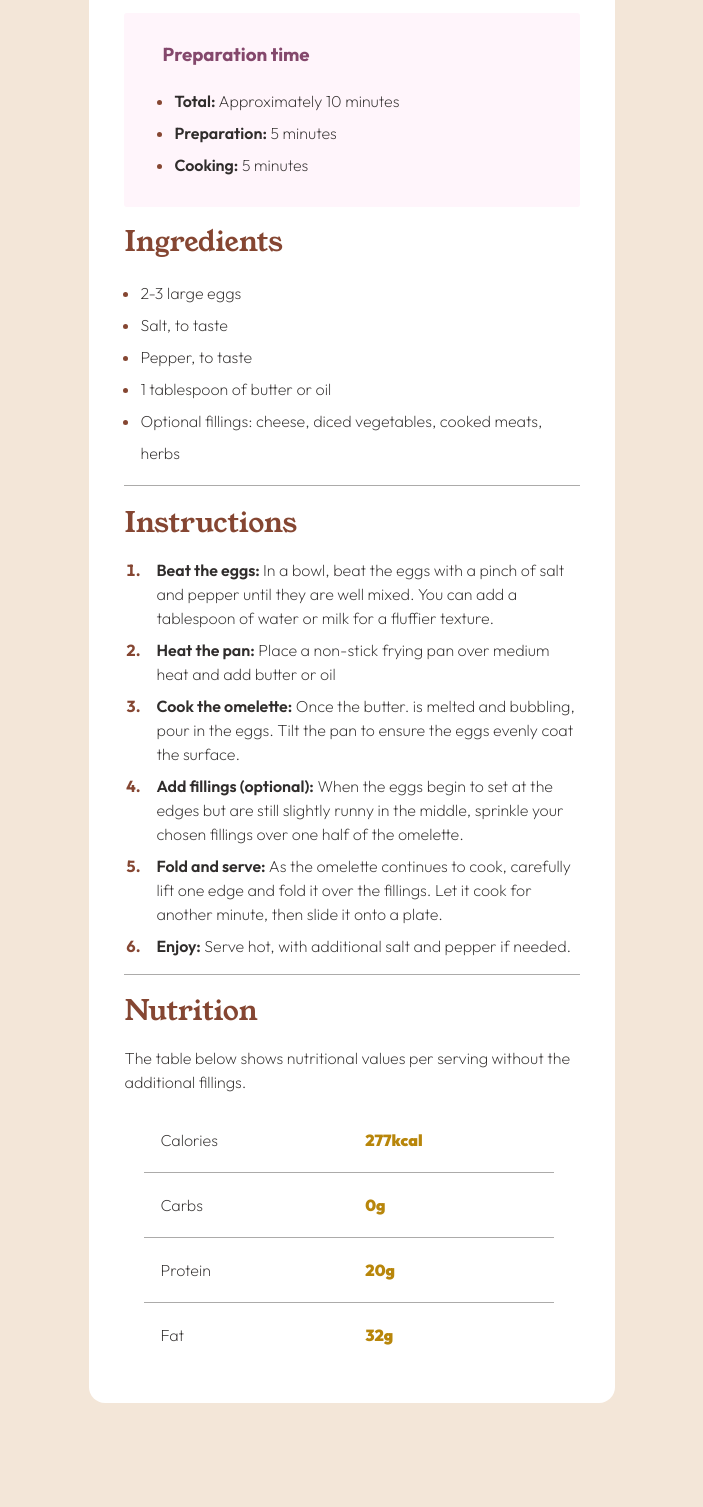
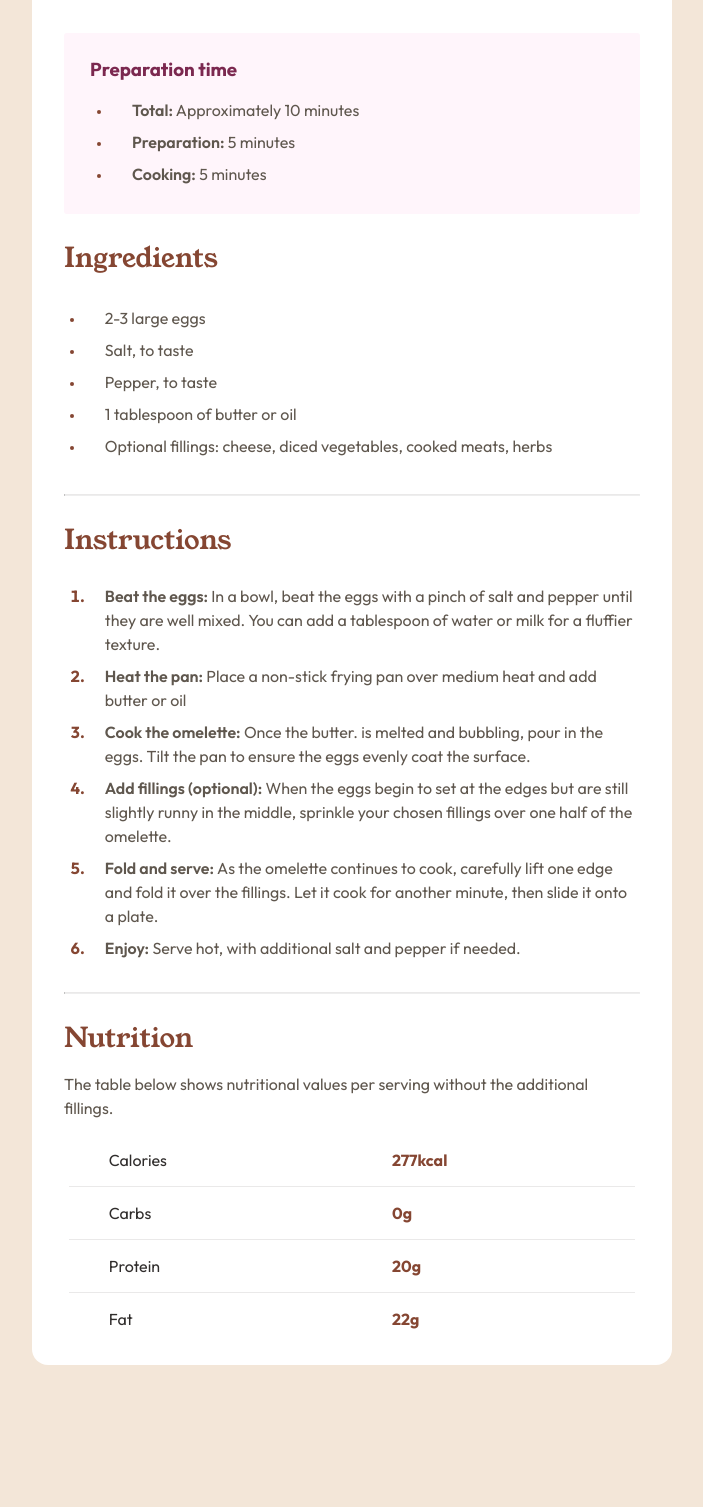
Before and after one commit to hmac100/RecipePage, a plain HTML site: page index.html in a window 1280 px wide. Shown: the part 556-2063 px from the top of the page, without its empty margins (288-991 px from the left). After the commit the page ends 2017 px from the top, so only its background shows below. Drawn offline with Linux system fonts and the light colour scheme.

Commit message:
Add files via upload
commit-2

```diff
--- a/index.html
+++ b/index.html
@@ -3,32 +3,17 @@
   <head>
     <meta charset="UTF-8" />
     <meta name="viewport" content="width=device-width, initial-scale=1.0" />
-    <!-- displays site properly based on user's device -->
-
-    <link
-      rel="icon"
-      type="image/png"
-      sizes="32x32"
-      href="./assets/images/favicon-32x32.png"
-    />
 
     <title>Frontend Mentor | Recipe page</title>
     <link rel="stylesheet" href="style.css" />
-    <style>
-      @import url("https://fonts.googleapis.com/css2?family=Young+Serif&display=swap");
-    </style>
-    <link rel="preconnect" href="https://fonts.googleapis.com" />
-    <link rel="preconnect" href="https://fonts.gstatic.com" crossorigin />
-    <link
-      href="https://fonts.googleapis.com/css2?family=Outfit:wght@100..900&family=Young+Serif&display=swap"
-      rel="stylesheet"/>
+
 
   </head>
 
   <body>
-    <div class="card">
+  <article>
     <div class="top-img">
-      <img src="./assets/images/image-omelette.jpeg" alt="" />
+      <img src="./assets/images/image-omelette.jpeg" alt="image of an omelette" />
     </div>
 <div class="mob">
       <h1>Simple Omelette Recipe</h1>
@@ -39,14 +24,16 @@
       </p>
       <section class="prep-time">
         <h3>Preparation time</h3>
+
         <ul>
           <li><span>Total:</span> Approximately 10 minutes</li>
           <li><span>Preparation:</span> 5 minutes</li>
           <li><span>Cooking:</span> 5 minutes</li>
         </ul>
       </section>
+      <h2>Ingredients</h2>
       <section class="ingredients">
-      <h2>Ingredients</h2>
+
       <ul>
         <li>2-3 large eggs</li>
         <li>Salt, to taste</li>
@@ -58,8 +45,9 @@
       </ul>
     </section>
       <hr>
+      <h2>Instructions</h2>
 <section class="instructions">
-      <h2>Instructions</h2>
+
       <ol>
         <li>
           <span>Beat the eggs: </span>In a bowl, beat the eggs with a pinch of
@@ -93,8 +81,9 @@
       </ol>
       </section>
       <hr>
+      <h2>Nutrition</h2>
       <section class="nutrition">
-      <h2>Nutrition</h2>
+
       <p>
         The table below shows nutritional values per serving without the
         additional fillings.
@@ -112,10 +101,10 @@
     <div class="grid-item">Protein</div>
     <div class="grid-item amount">20g</div>
     <div class="grid-item">Fat</div>
-    <div class="grid-item amount">32g</div>
+    <div class="grid-item amount">22g</div>
   </section>
 </div>
-</div>
+</article>
 </body>
 
 </html>
--- a/style.css
+++ b/style.css
@@ -1,20 +1,49 @@
+@import url("https://fonts.googleapis.com/css2?family=Young+Serif&display=swap");
+@import url("https://fonts.googleapis.com/css2?family=Outfit&display=swap");
+@import url("https://fonts.googleapis.com/css2?family=Outfit:wght@600&display=swap");
+@import url("https://fonts.googleapis.com/css2?family=Outfit:wght@700&display=swap");
+
+*,
+*::before,
+*::after {
+	box-sizing: border-box;
+	padding: 0px;
+	margin: 0px;
+}
+
+:root {
+	--primary-clr-Nutmeg: hsl(14, 45%, 36%);
+	--primary-clr-Dark-Raspberry: hsl(332, 51%, 32%);
+	--neutral-clr-White: hsl(0, 0%, 100%);
+	--neutral-clr-Rose-White: hsl(330, 100%, 98%);
+	--neutral-clr-Eggshell: hsl(30, 54%, 90%);
+	--neutral-clr-Light-Grey: hsl(30, 18%, 87%);
+	--neutral-clr-Wenge-Brown: hsl(30, 10%, 34%);
+	--neutral-clr-Dark-Charcoal: hsl(24, 5%, 18%);
+	--ff-1: "Young Serif", serif;
+	--ff-2: "Outfit", serif;
+	--fs-base: 16px;
+	--fw-regular: 400;
+	--fw-semi-bold: 600;
+	--fw-bold: 700;
+}
+
 body {
 	min-height: 100vh;
 	display: flex;
 	justify-content: center;
 	align-items: center;
 	padding: 6rem 0;
-  color: hsl(24, 5%, 18%);
+	color: var(--neutral-clr-Dark-Charcoal);
 	background-color: hsl(30, 54%, 90%);
 }
 
-.card {
-  margin: 0 auto;
+article {
 	display: flex;
 	flex-direction: column;
-  width: 36%;
+	width: 50%;
 	background-color: hsl(0, 0%, 100%);
-  padding: 2.2rem;
+	padding: 2rem;
 	border-radius: 1rem;
 }
 
@@ -25,55 +54,78 @@ img {
 
 h1,
 h2 {
-  color: hsl(14, 45%, 36%);
-  font-family: "Young Serif", serif;
+	font-family: var(--ff-1);
 	font-weight: 400;
 }
 h1 {
-  padding-top: 1rem;
-  color: hsl(24, 5%, 18%);
-  font-size: 36px;
-  line-height: 2rem;
-}
-h2 {
-  font-size: 28px;
-}
-p {
-  font-size: 16px;
-  line-height: 1.5rem;
-  padding-bottom: 2rem;
+	padding-top: 2rem;
+	color: var(--neutral-clr-Dark-Charcoal);
+	font-size: 2.5rem;
 }
 
+h2 {
+	color: var(--primary-clr-Nutmeg);
+	font-size: 1.7rem;
+	padding: 2rem 0rem;
+}
+
+p {
+	line-height: 1.5rem;
+	padding-top: 2rem;
+	padding-bottom: 2rem;
+	color: var(--neutral-clr-Wenge-Brown);
+}
+
+h3 {
+	color: var(--primary-clr-Dark-Raspberry);
+	font-weight: 700;
+	padding-bottom: 0.8rem;
+	transform: translateX(-22px);
+}
+.prep-time {
+	background-color: hsl(326, 100%, 98%);
+	color: var(--neutral-clr-Wenge-Brown);
+	border-radius: 3px;
+	padding: 1.5rem 0rem 1.5rem 3rem;
+}
+.ingredients {
+	padding-left: 1.3rem;
+}
 li span {
 	font-weight: 600;
 }
-h3,
+
 div,
 ul,
 ol {
 	list-style: none;
 	counter-reset: my-awesome-counter 0;
-  color: hsl(24, 5%, 18%);
-  font-family: "Outfit", sans-serif;
-  font-weight: 200;
-  font-style: normal;
+	color: var(--neutral-clr-Dark-Charcoal);
+	font-family: var(--ff-2);
 	line-height: 1.5rem;
 }
 
-.ingredients > ul > li {
-  margin-left: -1.5rem;
+.instructions {
+	margin-left: 1.3rem;
 }
-.instructions > ol > li {
-  margin-left: -1.5rem;
+.prep-time li,
+.ingredients li,
+.instructions li {
+	padding-left: 20px;
 }
 
+.instructions li {
+	width: 99%;
+	color: var(--neutral-clr-Wenge-Brown);
+}
 ul {
 	list-style: disc;
 	align-items: flex-start;
 }
 
 ul li::marker {
-  color: hsl(14, 45%, 36%);
+	color: var(--primary-clr-Nutmeg);
+	font-size: 0.8rem;
 }
 
 ol li {
@@ -84,66 +136,49 @@ ol li {
 
 ol li::marker {
 	content: counter(my-awesome-counter) ".";
-  color: hsl(14, 45%, 36%);
+	color: var(--primary-clr-Nutmeg);
 	font-weight: bold;
 }
 
 ul {
+	color: var(--neutral-clr-Wenge-Brown);
 	line-height: 2rem;
-}
-
-h3 {
-  color: hsl(324, 29%, 40%);
-  font-weight: 700;
-  padding-left: 28px;
-}
-.prep-time {
-  background-color: hsl(326, 100%, 98%);
-  border-radius: 3px;
-  padding: 10px;
-  padding-top: -0.5rem;
-}
-hr {
-  display: block;
-  height: 1px;
-  border: 0;
-  border-top: 1px solid hsl(24, 5%, 18%, 0.4);
-  margin: 1em 0;
 }
 ol li {
 	margin-bottom: 0.5rem;
 }
-
-h2 .ingredients .instructions > ol {
-  margin-left: -20px;
-}
-.nutrition {
-  margin-bottom: 2rem;
-}
-.nutrition div {
-  margin: 0 auto;
-  padding-left: 3rem;
-  padding-right: 16rem;
-}
-.nutrition div span {
-  color: hsl(324, 29%, 40%);
-  font-weight: 700;
-  float: right;
-  justify-items: left;
+hr {
+	height: 1px;
+	border-top: 1px solid hsla(24, 5%, 18%, 0.1);
+	margin-top: 2rem;
 }
 
-.grid-container {
-  width: 90%;
+.nutrition > p {
+	padding-top: 0px;
+	margin-top: -10px;
+}
+
+.list {
+	align-items: center;
+	width: 100%;
+
+	margin-top: -50px;
+}
+
+div.grid-container {
+	margin-top: 2rem;
+	padding: 0rem 0.3rem;
+	width: 100%;
 	display: inline-grid;
 	grid-template-columns: 50% 50%;
-  padding: 0px 20px;
+	margin-bottom: -12px;
 }
 
 .grid-item {
 	background-color: rgba(255, 255, 255, 0.8);
-  border-bottom: 1px solid hsl(24, 5%, 18%, 0.4);
-  padding: 20px;
-  padding-left: 1rem;
+	border-bottom: 1.5px solid hsla(24, 5%, 18%, 0.1);
+	padding: 14px;
+	padding-left: 2.5rem;
 	font-size: 16px;
 	text-align: left;
 }
@@ -156,11 +191,11 @@ h2 .ingredients .instructions > ol {
 }
 .amount {
 	font-weight: 900;
-  color: darkgoldenrod;
+	color: var(--primary-clr-Nutmeg);
 }
-.list {
-  margin-top: -50px;
-}
+
+/* ------------------MOBILE----------------------- */
+
 @media screen and (max-width: 375px) {
 	body {
 		overflow-x: hidden;
@@ -172,18 +207,44 @@ h2 .ingredients .instructions > ol {
 	img {
 		border-radius: 0px;
 	}
-  div.card {
+	div.mob {
+		padding: 2rem 1.8em;
+	}
+	article {
 		width: 100%;
 		padding: 0px;
-    gap: 2rem;
-  }
-  div.mob {
-    padding: 2rem 2em;
-  }
-  p {
-    padding-bottom: 1rem;
 	}
 	h1 {
-    margin-top: -3rem;
+		font-size: 2.2rem;
+		line-height: 2.2rem;
+		margin-top: -2rem;
+		margin-bottom: -0.8rem;
+	}
+
+	p {
+		padding-bottom: 2rem;
+	}
+	.prep-time {
+		padding-right: 1.7rem;
+	}
+	.prep-time li,
+	.ingredients li,
+	.instructions li {
+		padding-left: 15px;
+	}
+	.prep-time li:nth-child(1),
+	.ingredients li:nth-child(5) {
+		line-height: 1.5rem;
+	}
+
+	.instructions,
+	.nutrition {
+		padding-right: 0.5rem;
+	}
+	.grid-item {
+		padding-left: 1.5rem;
+	}
+	.grid-item.amount {
+		padding-left: 0.4rem;
 	}
 }
```
Also changed, not shown: 1 other file. Lines whose indentation alone changed are shown as unchanged.
